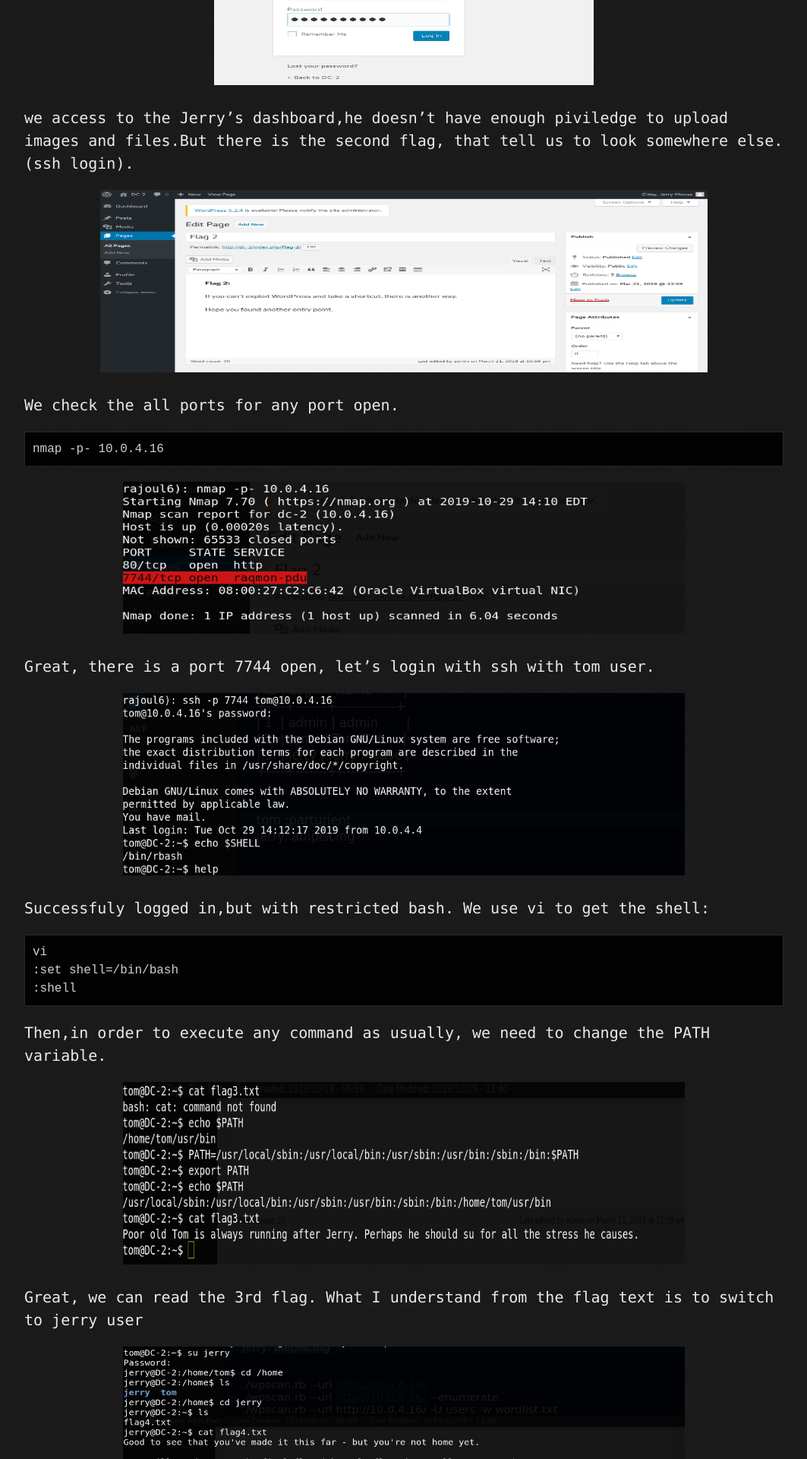
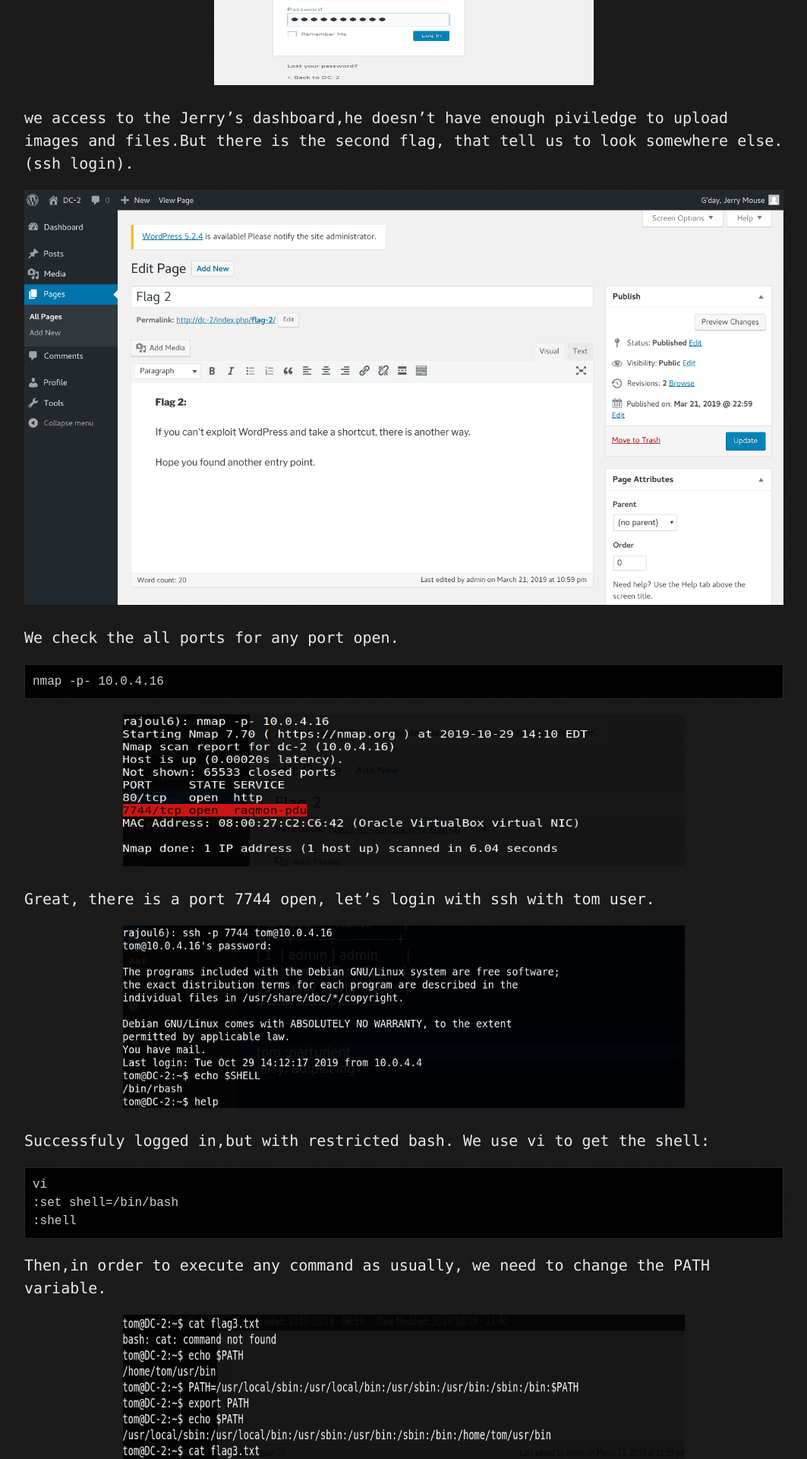
Before and after one commit to rajoul/rajoul.github.io, a Jekyll site: the page built from my_write_up/DC-2.md, in a window 1280 px wide. Shown: the part 4342-6262 px from the top of the page at 76% size, without its empty margins (108-1171 px from the left). Built offline with Jekyll 4.4.1, drawn with Linux system fonts in a browser that asks for light colours; our own code applies the rules of GitHub Pages for plain Markdown files.

Commit message:
Update DC-2.md

````diff
--- a/my_write_up/DC-2.md
+++ b/my_write_up/DC-2.md
@@ -64,7 +64,7 @@
 </p>
 we access to the Jerry's dashboard,he doesn't have enough piviledge to upload images and files.But there is the second flag, that tell us to look somewhere else. (ssh login).
 <p align="center">
-  <img src="https://rajoul.github.io/my_write_up/image/DC-2/9.png" width="800" height="240">
+  <img src="https://rajoul.github.io/my_write_up/image/DC-2/9.png">
 </p>
 We check the all ports for any port open.
 ```
````
